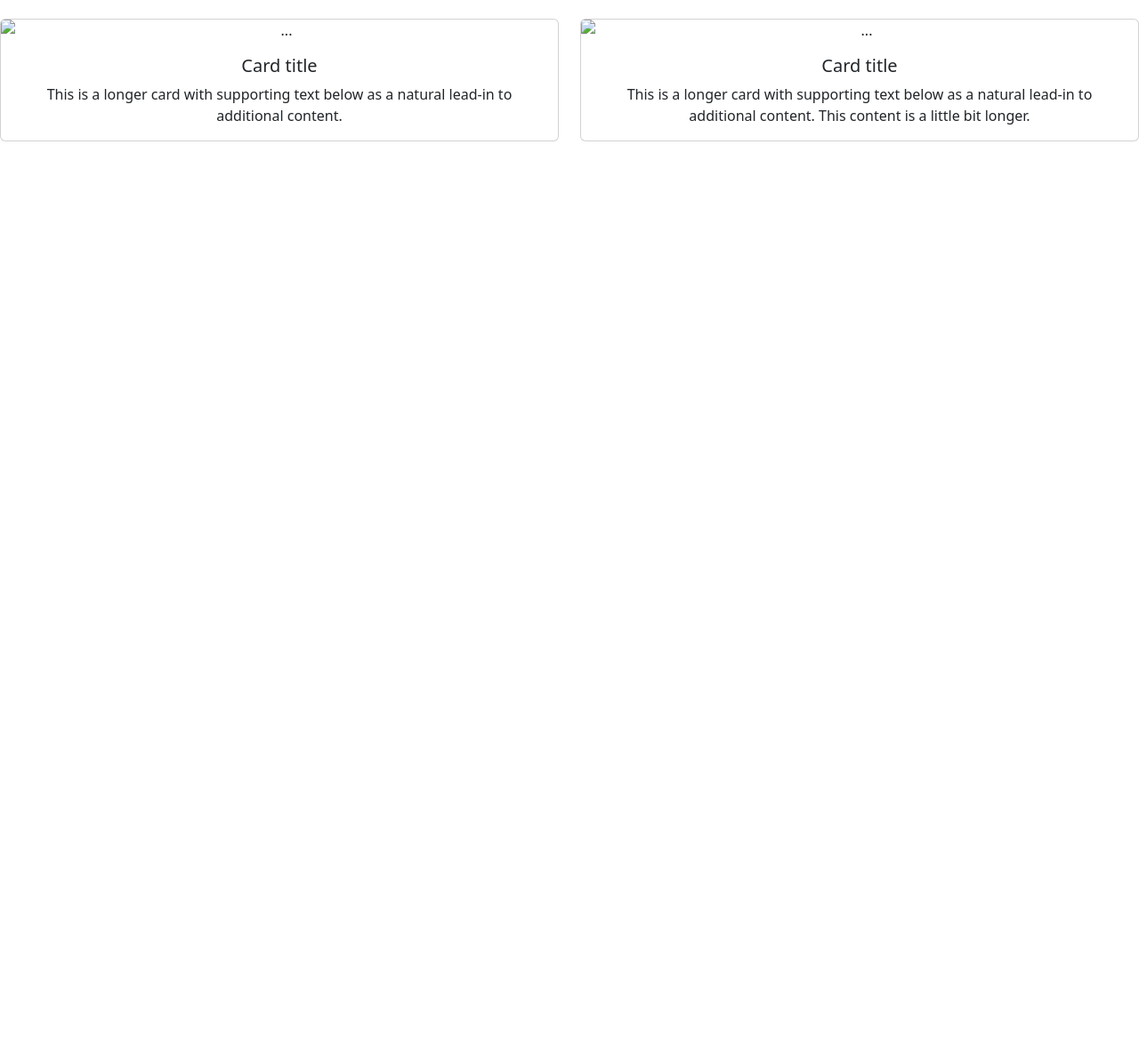
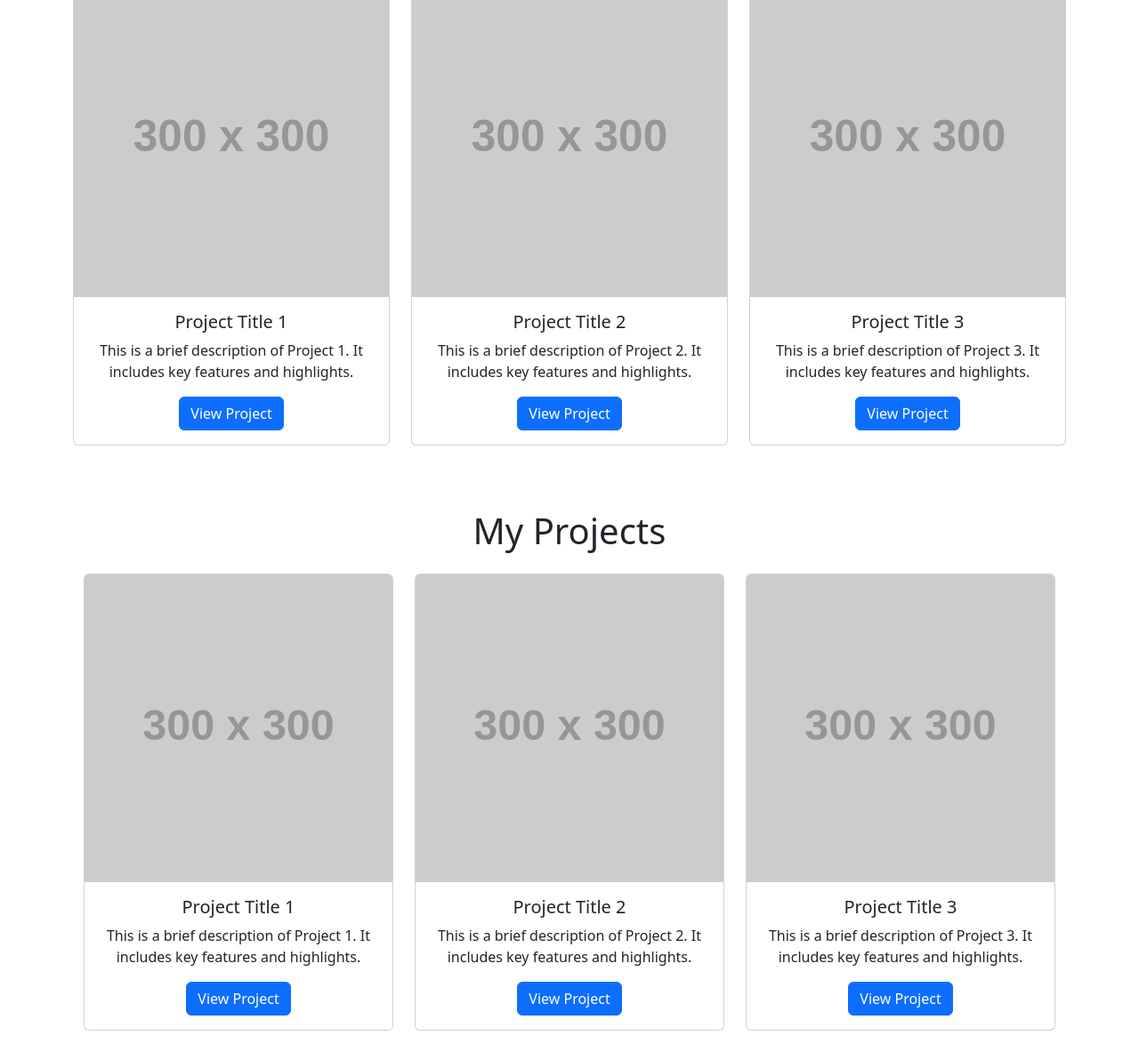
Before and after one commit to FresIan/FritzCompree, a plain HTML site: page index.html in a window 1280 px wide. Shown: the part 453-1636 px from the top of the page at 89% size. Before the commit the page ends 800 px from the top, so only its background shows below. Drawn offline with nearby package versions, Linux system fonts and the light colour scheme; placeholder pictures from the web are drawn by us.

Commit message:
added card

```diff
--- a/index.html
+++ b/index.html
@@ -53,48 +53,81 @@
     <div class="text-center">
         <img src="IMG_0637.jpeg" alt="rounded" class="rounded mx-auto d-block" style="width: 200x; height: 200px;">
 
-        <div class="row row-cols-1 row-cols-md-2 g-4">
-  <div class="col">
+        <div class="container mt-5">
+            <h1 class="text-center mb-4">My Skills</h1>
+            <div class="row">
+                <!-- Card 1 -->
+                <div class="col-md-4 mb-4">
                     <div class="card">
-      <img src="..." class="card-img-top" alt="...">
+                        <img src="https://via.placeholder.com/300" class="card-img-top" alt="Project 1">
                         <div class="card-body">
-        <h5 class="card-title">Card title</h5>
-        <p class="card-text">This is a longer card with supporting text below as a natural lead-in to additional content. This content is a little bit longer.</p>
+                            <h5 class="card-title">Project Title 1</h5>
+                            <p class="card-text">This is a brief description of Project 1. It includes key features and highlights.</p>
+                            <a href="#" class="btn btn-primary">View Project</a>
                         </div>
                     </div>
                 </div>
-  <div class="col">
+                <!-- Card 2 -->
+                <div class="col-md-4 mb-4">
                     <div class="card">
-      <img src="..." class="card-img-top" alt="...">
+                        <img src="https://via.placeholder.com/300" class="card-img-top" alt="Project 2">
                         <div class="card-body">
-        <h5 class="card-title">Card title</h5>
-        <p class="card-text">This is a longer card with supporting text below as a natural lead-in to additional content. This content is a little bit longer.</p>
+                            <h5 class="card-title">Project Title 2</h5>
+                            <p class="card-text">This is a brief description of Project 2. It includes key features and highlights.</p>
+                            <a href="#" class="btn btn-primary">View Project</a>
                         </div>
                     </div>
                 </div>
-  <div class="col">
+                <!-- Card 3 -->
+                <div class="col-md-4 mb-4">
                     <div class="card">
-      <img src="..." class="card-img-top" alt="...">
+                        <img src="https://via.placeholder.com/300" class="card-img-top" alt="Project 3">
                         <div class="card-body">
-        <h5 class="card-title">Card title</h5>
-        <p class="card-text">This is a longer card with supporting text below as a natural lead-in to additional content.</p>
+                            <h5 class="card-title">Project Title 3</h5>
+                            <p class="card-text">This is a brief description of Project 3. It includes key features and highlights.</p>
+                            <a href="#" class="btn btn-primary">View Project</a>
                         </div>
                     </div>
                 </div>
-  <div class="col">
+            </div>
+            <div class="container mt-5">
+                <h1 class="text-center mb-4">My Projects</h1>
+                <div class="row">
+                    <!-- Card 4 -->
+                    <div class="col-md-4 mb-4">
                         <div class="card">
-      <img src="..." class="card-img-top" alt="...">
+                            <img src="https://via.placeholder.com/300" class="card-img-top" alt="Project 1">
                             <div class="card-body">
-        <h5 class="card-title">Card title</h5>
-        <p class="card-text">This is a longer card with supporting text below as a natural lead-in to additional content. This content is a little bit longer.</p>
+                                <h5 class="card-title">Project Title 1</h5>
+                                <p class="card-text">This is a brief description of Project 1. It includes key features and highlights.</p>
+                                <a href="#" class="btn btn-primary">View Project</a>
+                            </div>
+                        </div>
+                    </div>
+                    <!-- Card 5 -->
+                    <div class="col-md-4 mb-4">
+                        <div class="card">
+                            <img src="https://via.placeholder.com/300" class="card-img-top" alt="Project 2">
+                            <div class="card-body">
+                                <h5 class="card-title">Project Title 2</h5>
+                                <p class="card-text">This is a brief description of Project 2. It includes key features and highlights.</p>
+                                <a href="#" class="btn btn-primary">View Project</a>
+                            </div>
+                        </div>
+                    </div>
+                    <!-- Card 6 -->
+                    <div class="col-md-4 mb-4">
+                        <div class="card">
+                            <img src="https://via.placeholder.com/300" class="card-img-top" alt="Project 3">
+                            <div class="card-body">
+                                <h5 class="card-title">Project Title 3</h5>
+                                <p class="card-text">This is a brief description of Project 3. It includes key features and highlights.</p>
+                                <a href="#" class="btn btn-primary">View Project</a>
                             </div>
                         </div>
                     </div>
       </div>
 
 
-      </div>
-
-
 </body>
 </html>
```
Also changed, not shown: 2059552994_ezgif.com-gif-maker(7).thumb.gif.c6f4a9135c6f525d3c3a85ec9d210503.gif (added), 4.gif (added), 2 other files. Lines whose indentation alone changed are shown as unchanged.
